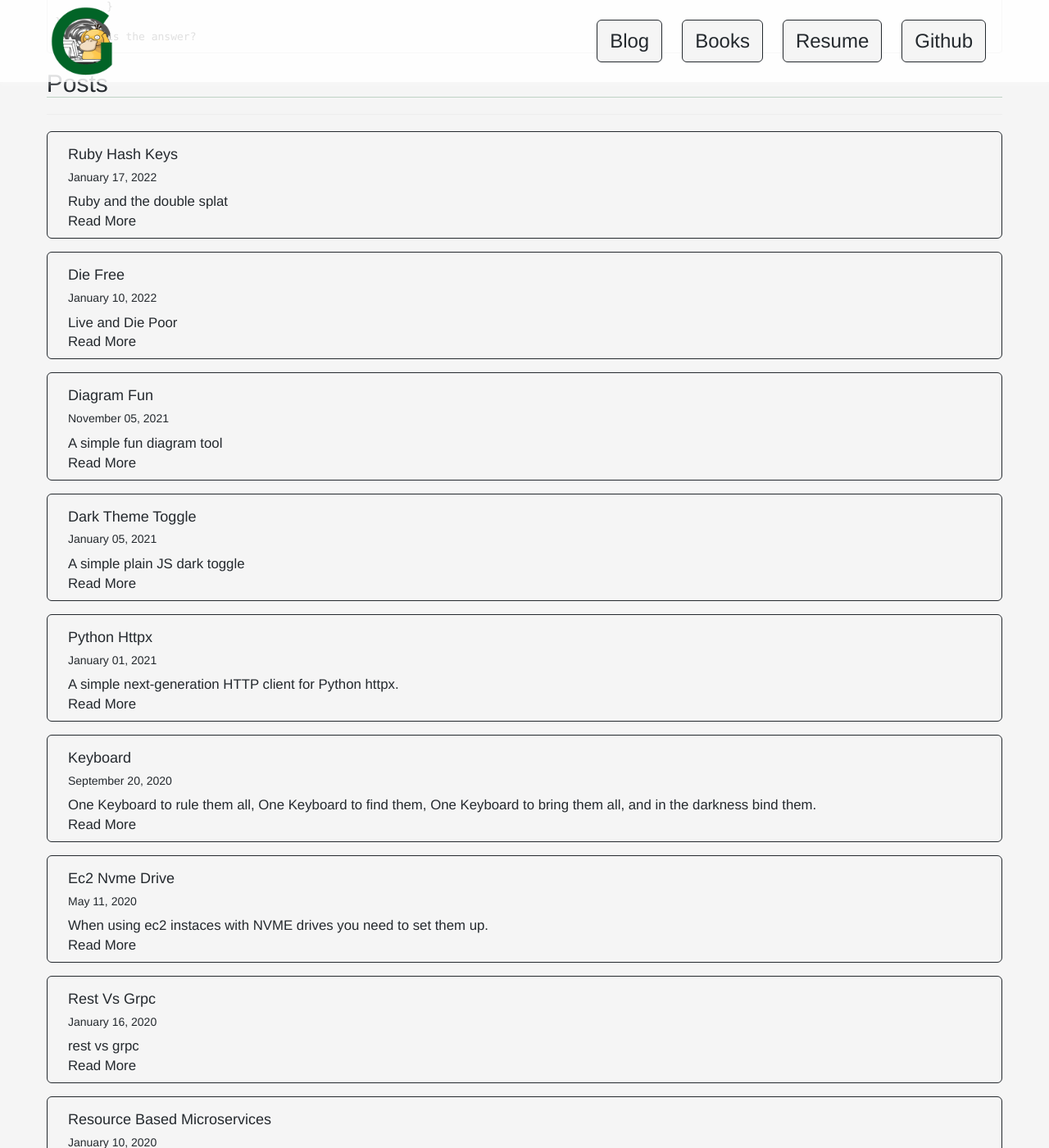
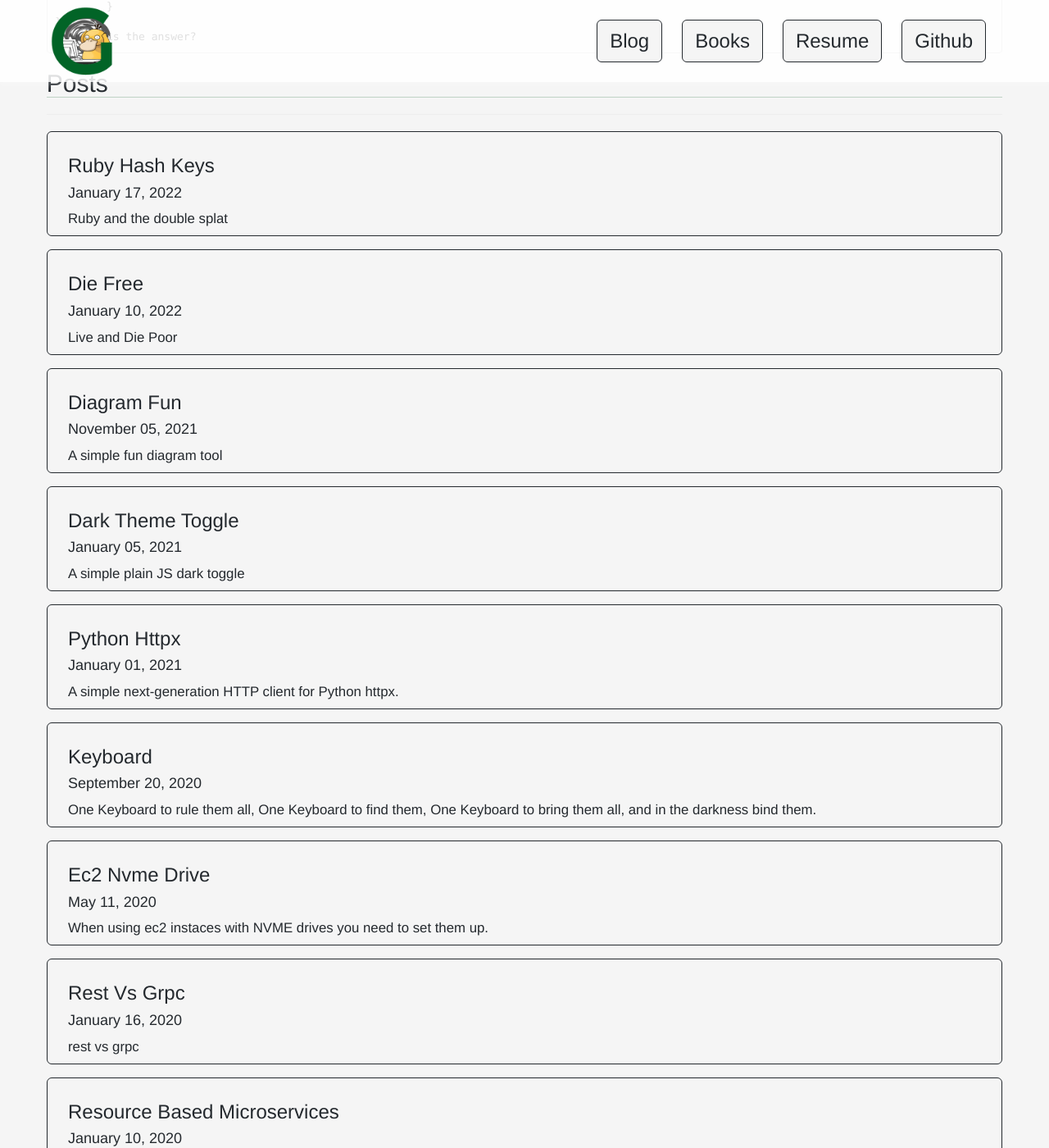
Before and after one commit to GerhardOfRivia/GerhardOfRivia.github.io, a Jekyll site: the page built from posts.md, in a window 1280 px wide and 1400 px high, scrolled down 462 px. Shown: the whole window at 82% size. Built offline with Jekyll 4.4.1, drawn with Linux system fonts in a browser that asks for light colours; nearby versions of some CDN libraries; some of the changed text lies outside the part shown.

Commit message:
update blog look

```diff
--- a/_includes/blog.html
+++ b/_includes/blog.html
@@ -1,13 +1,12 @@
 {% for post in site.posts %}
 <article class="box">
 
-	<h4><a href="{{ post.url }}">{{ post.title }}</a></h4>
-	<h5>{{ post.date | date: '%B %d, %Y' }} </h5>
+	<h3><a href="{{ post.url }}">{{ post.title }}</a></h3>
+	<h4> {{ post.date | date: '%B %d, %Y' }} </h4>
 
-	<div class="entry">
+	<div class="font-mono overflow-x-auto flex flex-no-wrap md:block whitespace-no-wrap md:whitespace-normal">
 		{{ post.excerpt | strip_html }}
 	</div>
 
-	<a href="{{ post.url }}" class="read-more">Read More</a>
 </article>
 {% endfor %}
```
